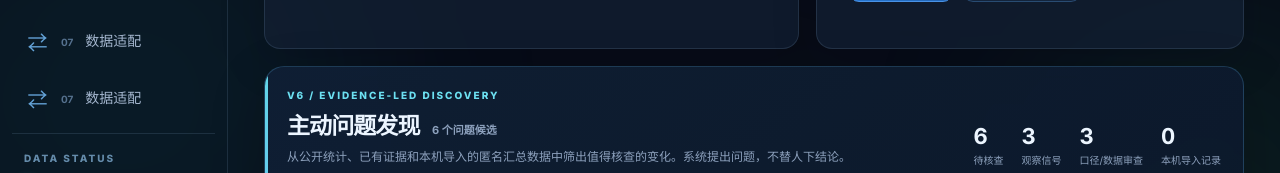
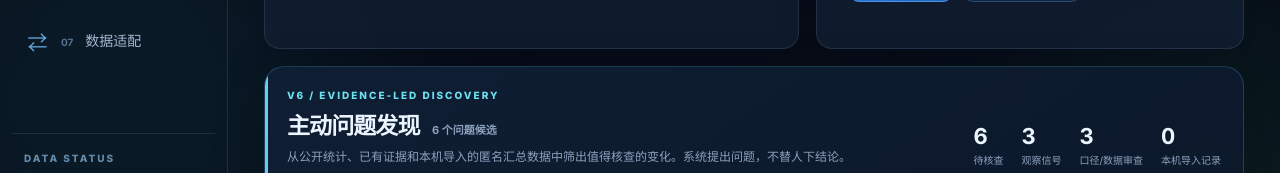
Before and after one commit to zhanglingshare/boluo-internal, a plain HTML site: page index.html in a window 1280 px wide. Shown: the part 526-699 px from the top of the page. Drawn offline with Linux system fonts and the light colour scheme.

Commit message:
Remove duplicate V7 navigation item

```diff
--- a/index.html
+++ b/index.html
@@ -25,7 +25,6 @@
   <button data-page="wind" class="navitem"><span>◭</span><span><strong>05</strong> 2030 情景风洞</span></button>
   <button data-page="archive" class="navitem"><span>◷</span><span><strong>06</strong> 研究档案</span></button>
   <button data-page="adapter" class="navitem"><span>⇄</span><span><strong>07</strong> 数据适配</span></button>
-  <button data-page="adapter" class="navitem"><span>⇄</span><span><strong>07</strong> 数据适配</span></button>
   <div class="sidefoot"><div class="smallcap">DATA STATUS</div><strong><span class="statusdot"></span> DEMO / CONDITIONAL</strong><p>事实不等于模型假设。模型结果不等于官方预测。</p></div>
  </nav>
  <div class="maincol">
```
